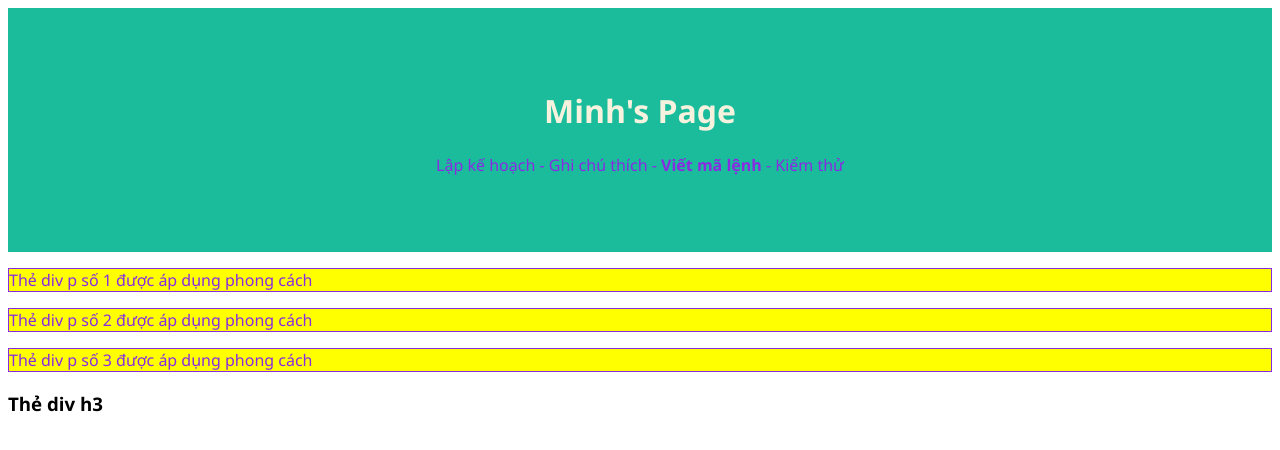
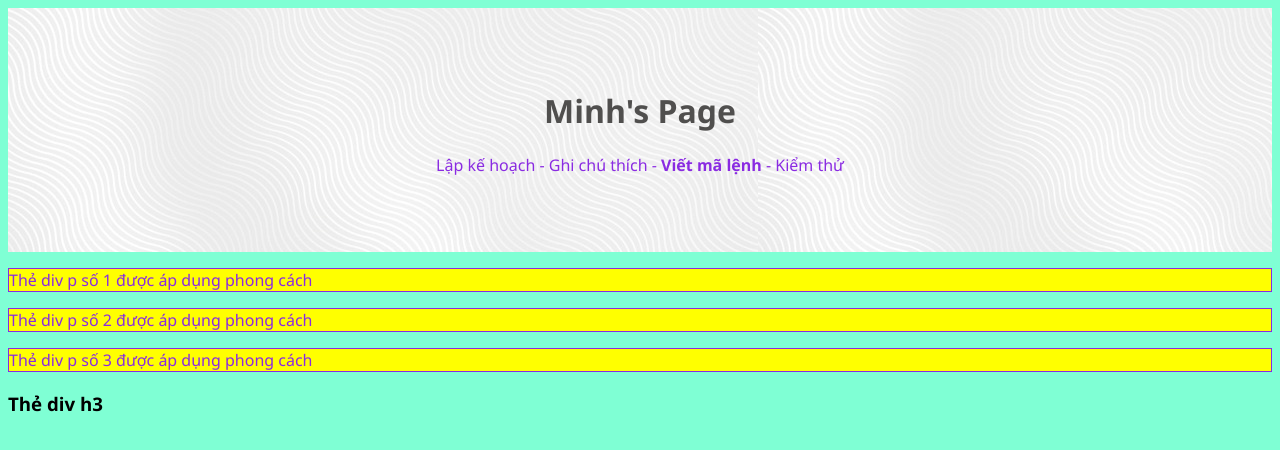
Before and after one commit to cntt1165/cntt1165.github.io, a plain HTML site: page blog.html in a window 1280 px wide. Drawn offline with Linux system fonts and the light colour scheme.

Commit message:
Version 2024.10.03 15:28

```diff
--- a/css/style.css
+++ b/css/style.css
@@ -1,12 +1,24 @@
 body {
     font-family: 'Segoe UI', Tahoma, Geneva, Verdana, sans-serif;
+    /* background-image: url('../img/background 01.jpg');
+    background-repeat: repeat-x;
+    background-position: bottom center; */
+    background-color: aquamarine;
+    min-height: 700px;
 }
 
 header {
-    background: #1abc9c;
-    color: rgb(247, 242, 222);
+    /* background: #1abc9c; */
+    background-image: url('../img/background.jpg');
+    background-size: auto;
+    color: rgb(80, 79, 78);
     padding: 60px;
     text-align: center;
+}
+
+#duong_vien {
+    border: 20px solid orangered;
+    border-radius: 25px;
 }
 
 p {
```
Also changed, not shown: dang_nhap.html (+1 -1 lines), lien_he.html (+2 -0 lines), img/background 01.jpg (added), img/background.jpg (added), 2 other files.
